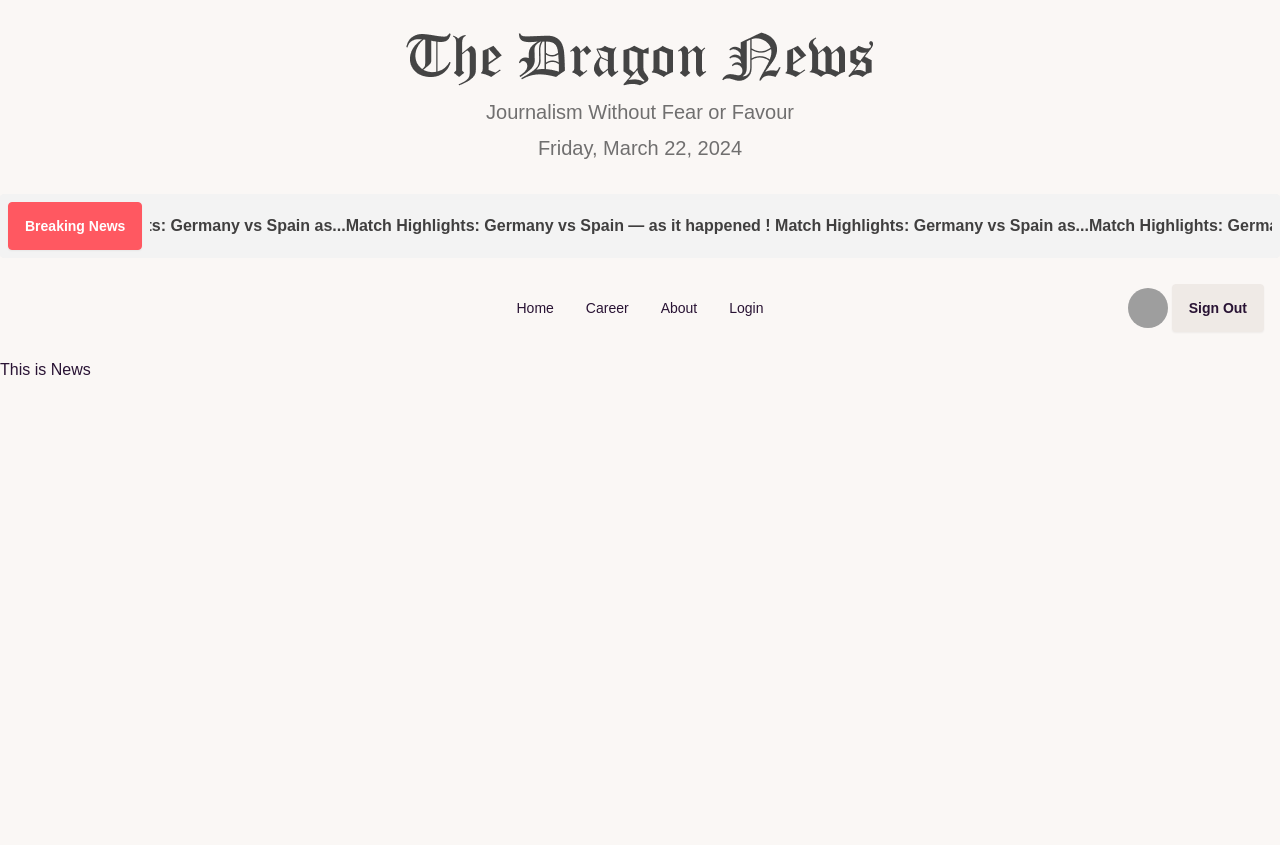
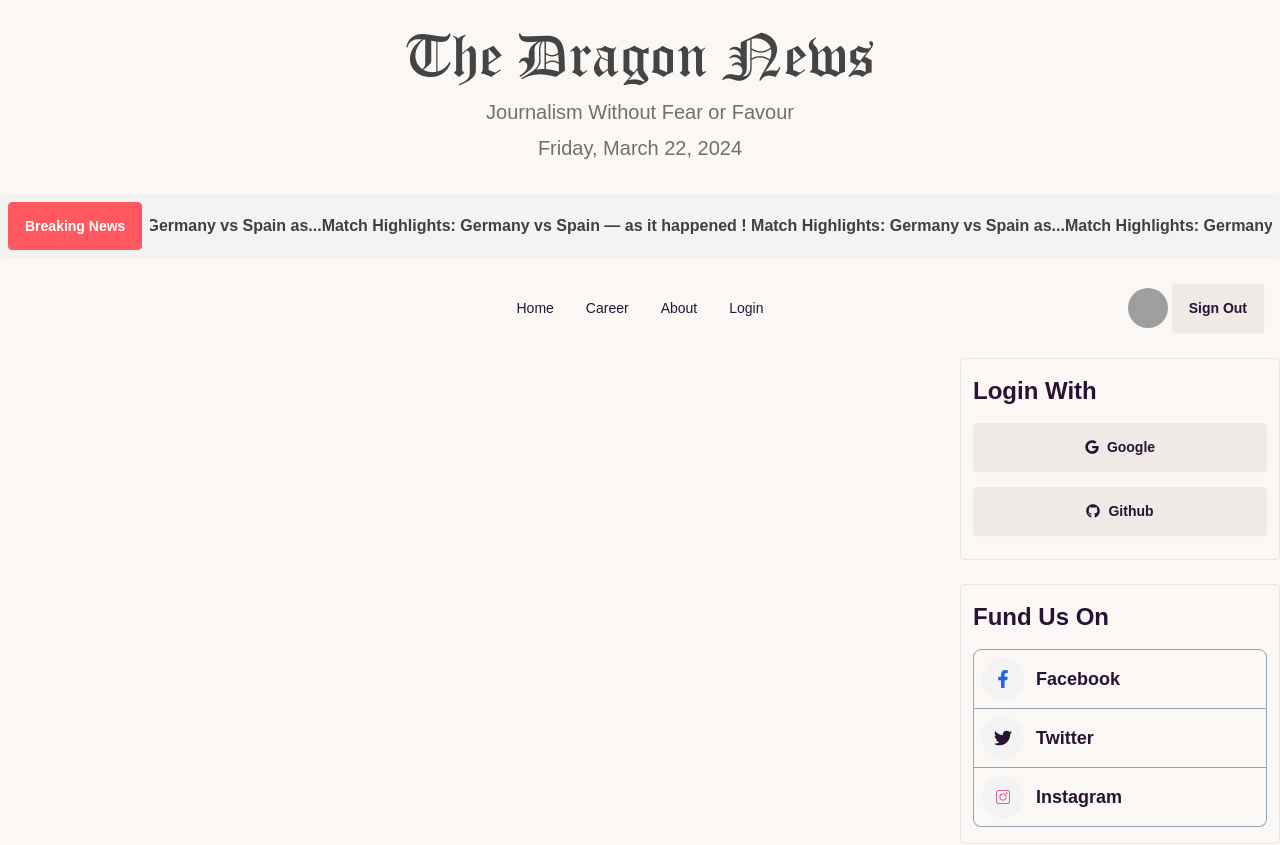
Before and after one commit to armansomoy/dragon-news-site, a React (Vite) app: page /news/0282e0e58a5c404fbd15261f11c2ab6a in a window 1280 px wide. Shown: the top 845 px of the page. Before the commit the page ends 800 px from the top, so only its background shows below. Built offline with nearby package versions, Linux system fonts and the light colour scheme; no server answers; sample sign-in values are in the browser's storage; grey boxes are pictures that could not be loaded.

Commit message:
Create Private Route And Do Not Redirect On Reload

```diff
--- a/src/pages/News/News.jsx
+++ b/src/pages/News/News.jsx
@@ -2,14 +2,24 @@ import React from 'react';
 import Header from '../Shared/Header/Header';
 import Navbar from '../Shared/Navbar/Navbar';
 import BreakingNews from '../Home/BreakingNews';
+import RightSideNav from '../Shared/RightSideNav/RightSideNav';
+import { useParams } from 'react-router-dom';
 
 const News = () => {
+    const {id} = useParams();
     return (
         <div>
             <Header></Header>
             <BreakingNews></BreakingNews>
             <Navbar></Navbar>
-            <h2>This is News</h2>
+        <div className='grid lg:grid-cols-4'>
+            <div className='col-span-3'>
+
+            </div>
+            <div>
+                <RightSideNav></RightSideNav>
+            </div>
+        </div>
         </div>
     );
 };
--- a/src/providers/AuthProvider.jsx
+++ b/src/providers/AuthProvider.jsx
@@ -14,19 +14,23 @@ const auth = getAuth(app);
 
 const AuthProvider = ({ children }) => {
   const [user, setUser] = useState(null);
+  const [loading, setLoading] = useState(true);
 
   // for register user
   const createUser = (email, password) => {
+    setLoading(true);
     return createUserWithEmailAndPassword(auth, email, password);
   };
 
   //   for user signIn
   const signIn = (email, password) => {
+    setLoading(true);
     return signInWithEmailAndPassword(auth, email, password);
   };
 
   //   for User Logout
   const logOut = () => {
+    setLoading(true);
     return signOut(auth);
   };
 
@@ -35,6 +39,7 @@ const AuthProvider = ({ children }) => {
     const unSubscribe = onAuthStateChanged(auth, (currentUser) => {
     //   console.log("User in the auth state changed =>", currentUser);
       setUser(currentUser);
+      setLoading(false)
     });
     return () => {
       unSubscribe();
@@ -42,7 +47,7 @@ const AuthProvider = ({ children }) => {
   }, []);
 
   //   sending function
-  const authInfo = { user, createUser, logOut, signIn };
+  const authInfo = { user, loading, createUser, logOut, signIn };
 
   return (
     <AuthContext.Provider value={authInfo}>{children}</AuthContext.Provider>
--- /dev/null
+++ b/src/routes/PrivateRoutes.jsx
@@ -0,0 +1,20 @@
+import React, { useContext } from 'react';
+import { AuthContext } from '../providers/AuthProvider';
+import { Navigate, useLocation } from 'react-router-dom';
+
+const PrivateRoutes = ({children}) => {
+    const {user, loading} = useContext(AuthContext);
+    const location = useLocation();
+    console.log(location);
+
+    if(loading) {
+        return <span className="loading loading-spinner loading-lg"></span>;
+    }
+    if(user){
+        return children;
+    }
+
+    return <Navigate to="/login"></Navigate>
+};
+
+export default PrivateRoutes;
--- a/src/routes/routes.jsx
+++ b/src/routes/routes.jsx
@@ -6,6 +6,7 @@ import Register from "../pages/Register/Register";
 import Career from "../pages/Career/Career";
 import About from "../pages/About/About";
 import News from "../pages/News/News";
+import PrivateRoutes from "./PrivateRoutes";
 
 const routes = createBrowserRouter([
   {
@@ -15,11 +16,16 @@ const routes = createBrowserRouter([
       {
         path: "/",
         element: <Home></Home>,
-        loader: () => fetch("news.json"),
+        loader: () => fetch("/news.json"),
       },
       {
-        path: '/news/:id',
-        element: <News></News>
+        path: "/news/:id",
+        element: (
+          <PrivateRoutes>
+            {" "}
+            <News></News>
+          </PrivateRoutes>
+        ),
       },
       {
         path: "/login",
```
